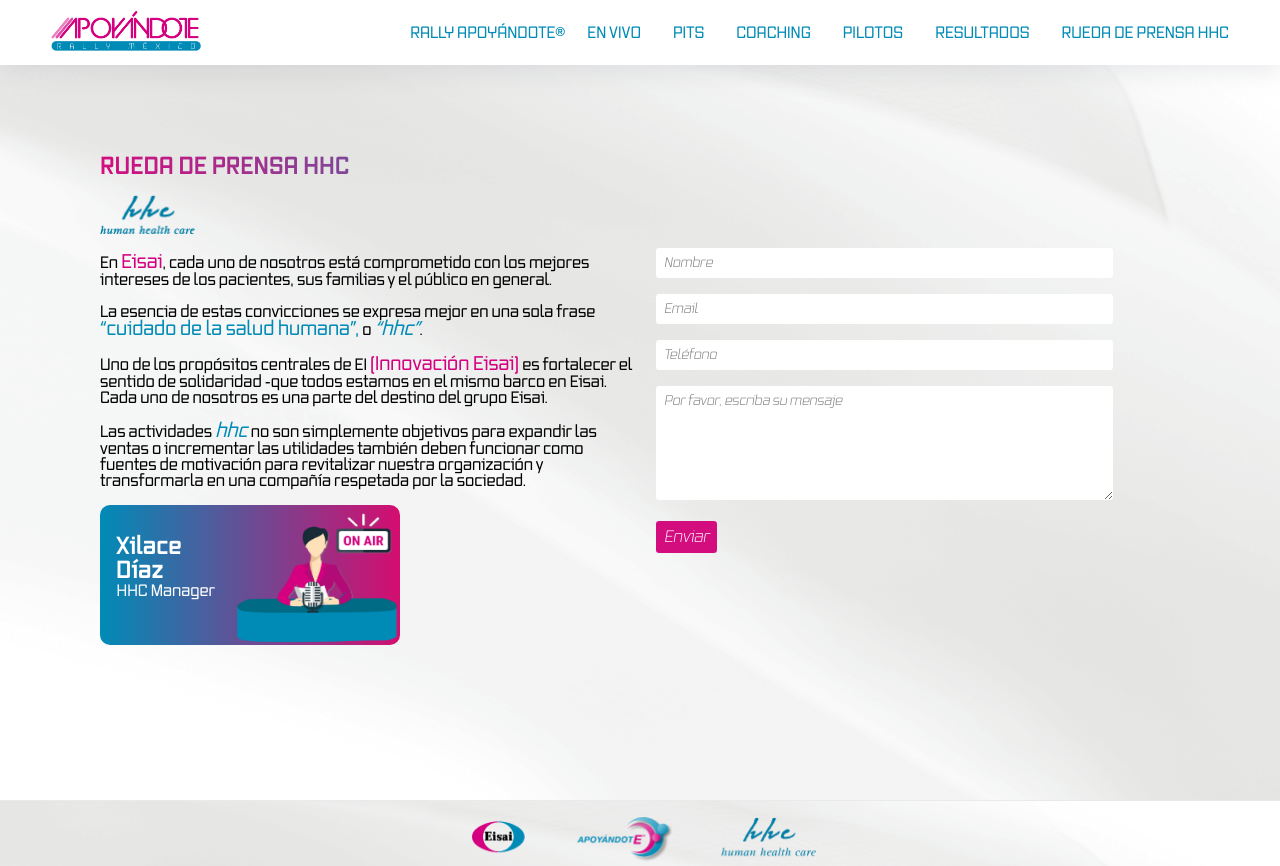
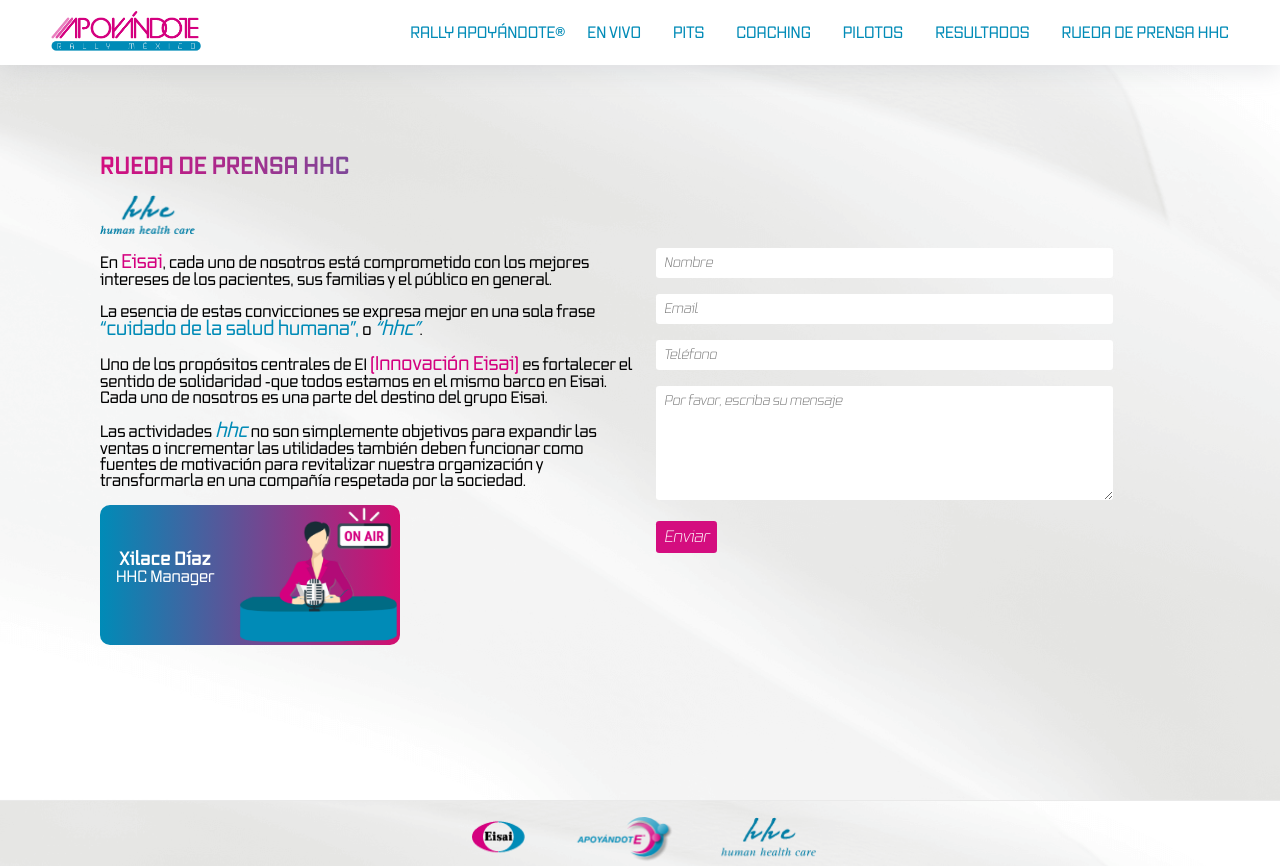
Before and after one commit to GoPharmaBack/rallyapoyandote, a Next.js app: page /ruedaDePrensahhc in a window 1280 px wide. Built offline with nearby package versions, Linux system fonts and the light colour scheme.

Commit message:
fix size Xila

```diff
--- a/pages/ruedaDePrensahhc.jsx
+++ b/pages/ruedaDePrensahhc.jsx
@@ -72,7 +72,7 @@ function ruedaDePrensa() {
 
               <div className={styles.hhcManager}>
                 <div className={styles.titulo}>
-                  <h2>Xilace Díaz</h2>
+                  <h3>Xilace Díaz</h3>
                   <p>HHC Manager</p>
                 </div>
 
@@ -80,8 +80,8 @@ function ruedaDePrensa() {
                     src={Corredor}
                     alt='hhc'
                     className={styles.hhcimg}
-                    width={199}
-                    height={158}
+                    width={165}
+                    height={140}
                   />
 
               </div>
```
